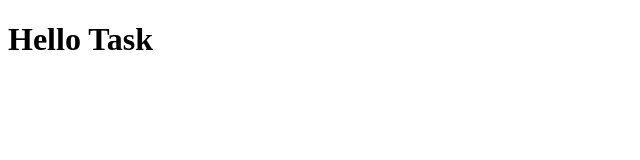
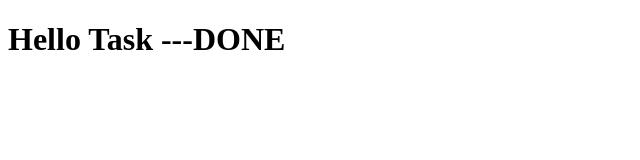
Before and after one commit to tohidhanfi20/project, a plain HTML site: page index.html in a window 1280 px wide. Shown: the whole page, without its empty margins (0-640 px from the left). Drawn offline with Linux system fonts and the light colour scheme.

Commit message:
updated html

```diff
--- a/index.html
+++ b/index.html
@@ -6,6 +6,6 @@
     <title>Document</title>
 </head>
 <body>
-    <h1>Hello Task</h1>
+    <h1>Hello Task ---DONE</h1>
 </body>
 </html>
```
